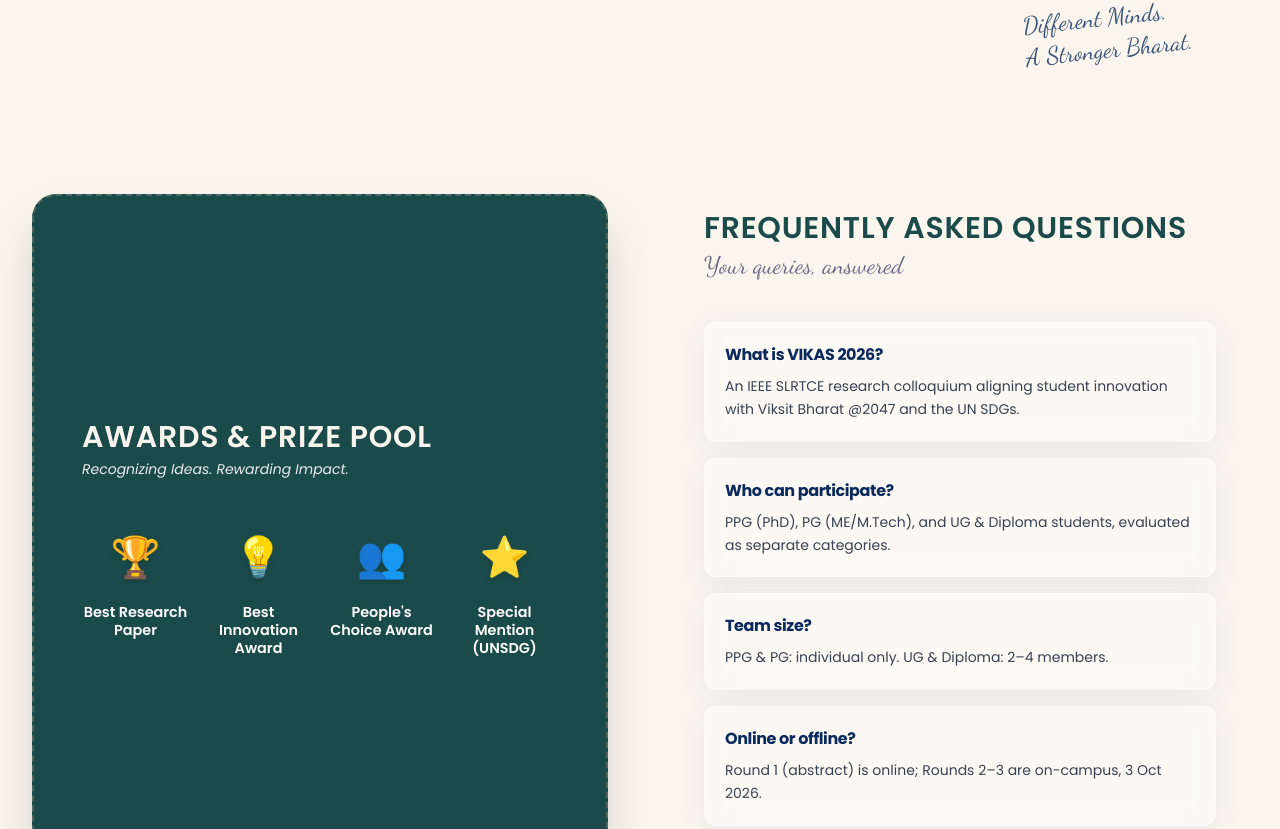
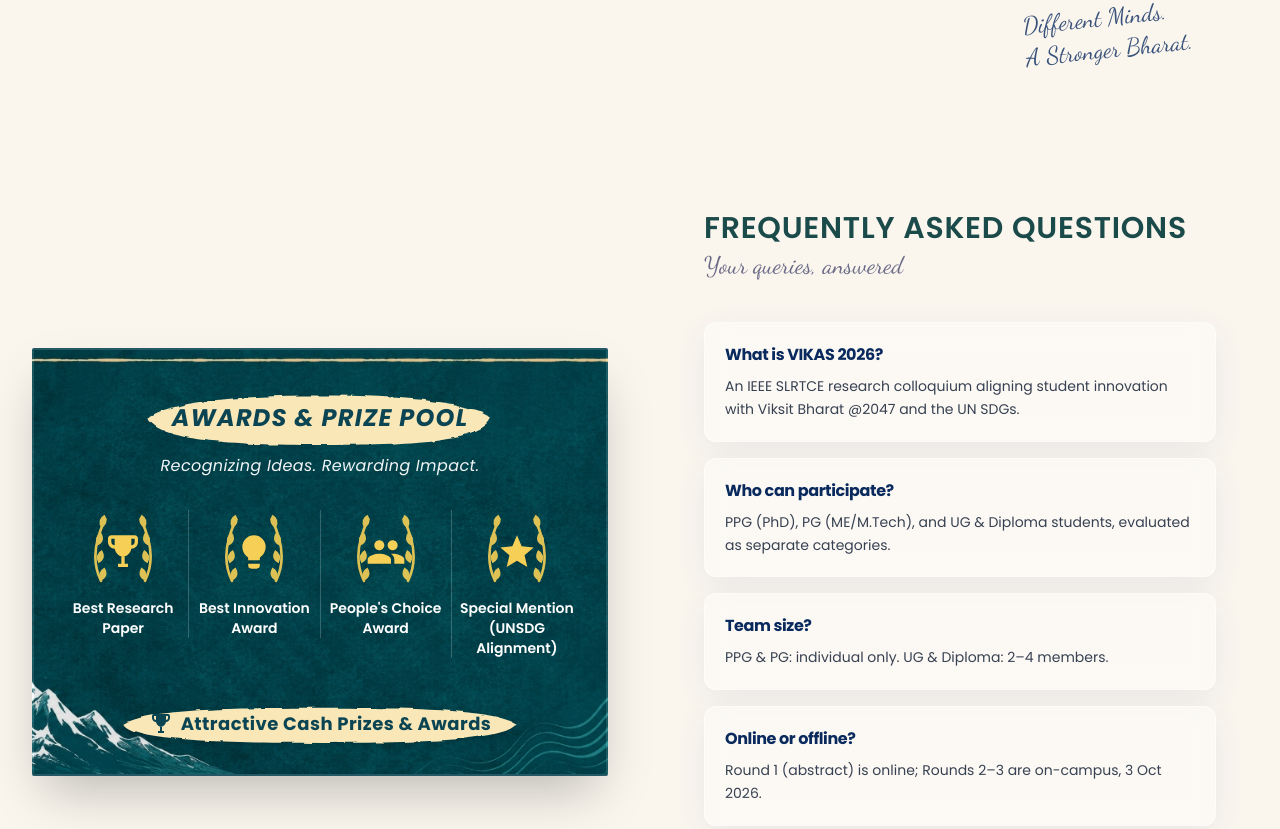
Before and after one commit to AdityaCodesIt/INSPIRE26, a React (Vite) app: page / in a window 1280 px wide. Shown: the part 5271-6100 px from the top of the page. Built offline with nearby package versions, Linux system fonts and the light colour scheme; a web font is replaced by a local one.

Commit message:
Solved Conflict

```diff
--- a/src/components/AwardsFAQSection.tsx
+++ b/src/components/AwardsFAQSection.tsx
@@ -2,48 +2,101 @@
 
 const AwardsFAQSection = () => {
   return (
-    <section id="awards" className="relative flex flex-col lg:flex-row min-h-[500px]">
+    <section id="awards" className="relative flex flex-col lg:flex-row">
 
       {/* Left Panel: Awards */}
       <div className="lg:w-1/2 p-4 md:p-8 flex items-center justify-center">
-        <div className="bg-[#1B4A4A] w-full text-white py-12 px-6 lg:px-12 relative rounded-3xl shadow-2xl border-2 border-dashed border-[#C8B89A]/30 flex flex-col justify-center h-full">
-          <motion.div
-          initial={{ opacity: 0, y: 30 }}
-          whileInView={{ opacity: 1, y: 0 }}
-          viewport={{ once: true }}
-          transition={{ duration: 0.6 }}
-          className="mb-12"
+        <div
+          className="bg-[#0b4553] w-full text-white pt-10 pb-6 px-2 lg:px-6 relative rounded-sm shadow-2xl overflow-hidden flex flex-col justify-center bg-cover bg-center bg-no-repeat border-[2px] border-white/10"
+          style={{ backgroundImage: "url('/award-bg.jpg')" }}
         >
-          <h2 className="text-2xl md:text-3xl font-semibold tracking-wide mb-1 font-sans text-bg-cream">AWARDS & PRIZE POOL</h2>
-          <p className="font-sans text-sm italic opacity-90 text-white">Recognizing Ideas. Rewarding Impact.</p>
-        </motion.div>
+          {/* Dark overlay to ensure text contrast if needed */}
+          <div className="absolute inset-0 bg-black/10 pointer-events-none mix-blend-multiply"></div>
 
-        <div className="grid grid-cols-2 sm:grid-cols-4 gap-4 mb-12">
-          {[
-            { title: 'Best Research Paper', icon: '🏆' },
-            { title: 'Best Innovation Award', icon: '💡' },
-            { title: 'People\'s Choice Award', icon: '👥' },
-            { title: 'Special Mention (UNSDG)', icon: '⭐' },
-          ].map((award, i) => (
-            <motion.div
-              key={i}
-              className="award-card"
-              initial={{ opacity: 0, scale: 0.8 }}
-              whileInView={{ opacity: 1, scale: 1 }}
-              viewport={{ once: true }}
-              transition={{ duration: 0.5, delay: i * 0.1 }}
-            >
-              <div className="icon">{award.icon}</div>
-              <p className="title leading-tight">{award.title}</p>
-            </motion.div>
-          ))}
+          <div className="relative z-10 flex flex-col items-center w-full">
+            {/* Heading on Brush Stroke */}
+            <div className="relative inline-block mb-1 mt-2">
+              <svg className="absolute inset-0 w-[110%] h-[150%] -left-[5%] -top-[25%] text-[#F9E7B7] drop-shadow-sm" preserveAspectRatio="none" viewBox="0 0 200 40">
+                <path fill="currentColor" d="M 5,20 C 15,10 50,5 100,5 C 150,5 185,10 195,20 C 190,35 150,38 100,38 C 50,38 10,35 5,20 Z" filter="url(#rough-edge)" />
+                <defs>
+                  <filter id="rough-edge">
+                    <feTurbulence type="fractalNoise" baseFrequency="0.1" numOctaves="3" result="noise" />
+                    <feDisplacementMap in="SourceGraphic" in2="noise" scale="3" xChannelSelector="R" yChannelSelector="G" />
+                  </filter>
+                </defs>
+              </svg>
+              <h2 className="relative z-10 text-lg md:text-2xl font-bold tracking-wider font-sans text-[#0b4553] uppercase italic px-4 py-1">
+                AWARDS & PRIZE POOL
+              </h2>
+            </div>
+
+            <p className="relative z-10 font-sans text-xs md:text-base italic opacity-95 text-white mb-8 mt-3 tracking-wide text-center">
+              Recognizing Ideas. Rewarding Impact.
+            </p>
+
+            {/* Awards Grid */}
+            <div className="relative z-10 flex flex-row items-start justify-center w-full max-w-2xl mx-auto divide-x divide-white/20 mb-8">
+              {[
+                { title: 'Best Research\nPaper', icon: <path d="M19,2H5C3.89,2 3,2.89 3,4V6C3,8.21 4.79,10 7,10C7.54,12.8 10.03,15 13,15V19H9V21H15V19H11V15C13.97,15 16.46,12.8 17,10C19.21,10 21,8.21 21,6V4C21,2.89 20.11,2 19,2M7,8C5.9,8 5,7.1 5,6V4H7V8M19,6C19,7.1 18.1,8 17,8V4H19V6Z"/> },
+                { title: 'Best Innovation\nAward', icon: <path d="M12,2A7,7 0 0,0 5,9C5,11.38 6.19,13.47 7.76,14.74C8.36,15.22 8.5,15.5 8.5,16V17H15.5V16C15.5,15.5 15.64,15.22 16.24,14.74C17.81,13.47 19,11.38 19,9A7,7 0 0,0 12,2M8.5,20V19H15.5V20A2,2 0 0,1 13.5,22H10.5A2,2 0 0,1 8.5,20Z"/> },
+                { title: 'People\'s Choice\nAward', icon: <path d="M16 11c1.66 0 2.99-1.34 2.99-3S17.66 5 16 5c-1.66 0-3 1.34-3 3s1.34 3 3 3zm-8 0c1.66 0 2.99-1.34 2.99-3S9.66 5 8 5C6.34 5 5 6.34 5 8s1.34 3 3 3zm0 2c-2.33 0-7 1.17-7 3.5V19h14v-2.5c0-2.33-4.67-3.5-7-3.5zm8 0c-.29 0-.62.02-.97.05 1.16.84 1.97 1.97 1.97 3.45V19h6v-2.5c0-2.33-4.67-3.5-7-3.5z"/> },
+                { title: 'Special Mention\n(UNSDG Alignment)', icon: <path d="M12,17.27L18.18,21L16.54,13.97L22,9.24L14.81,8.62L12,2L9.19,8.62L2,9.24L7.45,13.97L5.82,21L12,17.27Z"/> },
+              ].map((award, i) => (
+                <div key={i} className="flex-1 flex flex-col items-center px-1 sm:px-2 text-center">
+                  <div className="relative w-14 h-14 sm:w-20 sm:h-20 mb-2 flex items-center justify-center">
+                    {/* Laurel Wreath */}
+                    <svg viewBox="0 0 100 100" fill="none" stroke="currentColor" strokeWidth="3" strokeLinecap="round" strokeLinejoin="round" className="absolute inset-0 w-full h-full text-[#F6D056] opacity-90 scale-[1.1]">
+                      <path d="M25,85 Q10,55 30,15" />
+                      <path d="M75,85 Q90,55 70,15" />
+                      <path d="M25,85 Q35,80 29,70 Q20,75 25,85" fill="currentColor" stroke="none" />
+                      <path d="M22,65 Q32,60 26,50 Q17,55 22,65" fill="currentColor" stroke="none" />
+                      <path d="M21,45 Q31,40 25,30 Q16,35 21,45" fill="currentColor" stroke="none" />
+                      <path d="M25,25 Q35,20 29,10 Q20,15 25,25" fill="currentColor" stroke="none" />
+
+                      <path d="M75,85 Q65,80 71,70 Q80,75 75,85" fill="currentColor" stroke="none" />
+                      <path d="M78,65 Q68,60 74,50 Q83,55 78,65" fill="currentColor" stroke="none" />
+                      <path d="M79,45 Q69,40 75,30 Q84,35 79,45" fill="currentColor" stroke="none" />
+                      <path d="M75,25 Q65,20 71,10 Q80,15 75,25" fill="currentColor" stroke="none" />
+                    </svg>
+                    {/* Inner Icon */}
+                    <svg viewBox="0 0 24 24" fill="currentColor" className="w-5 h-5 sm:w-10 sm:h-10 text-[#F6D056] relative z-10 mt-1 drop-shadow-md">
+                      {award.icon}
+                    </svg>
+                  </div>
+                  <p className="font-sans text-[0.55rem] sm:text-[0.75rem] md:text-sm font-semibold text-white whitespace-pre-line leading-tight">
+                    {award.title}
+                  </p>
+                </div>
+              ))}
+            </div>
+
+            {/* Bottom Banner */}
+            <div className="relative inline-block mt-4 mb-2">
+              <svg className="absolute inset-0 w-[110%] h-[150%] -left-[5%] -top-[25%] text-[#F9E7B7] drop-shadow-md" preserveAspectRatio="none" viewBox="0 0 200 40">
+                <path fill="currentColor" d="M 5,20 C 15,10 50,8 100,8 C 150,8 185,10 195,20 C 190,32 150,34 100,34 C 50,34 10,32 5,20 Z" filter="url(#rough-edge2)" />
+                <defs>
+                  <filter id="rough-edge2">
+                    <feTurbulence type="fractalNoise" baseFrequency="0.08" numOctaves="3" result="noise" />
+                    <feDisplacementMap in="SourceGraphic" in2="noise" scale="3" xChannelSelector="R" yChannelSelector="G" />
+                  </filter>
+                </defs>
+              </svg>
+              <div className="relative z-10 flex items-center justify-center gap-2 px-4 py-1">
+                <svg viewBox="0 0 24 24" fill="currentColor" className="w-4 h-4 md:w-6 md:h-6 text-[#0b4553]">
+                  <path d="M19,2H5C3.89,2 3,2.89 3,4V6C3,8.21 4.79,10 7,10C7.54,12.8 10.03,15 13,15V19H9V21H15V19H11V15C13.97,15 16.46,12.8 17,10C19.21,10 21,8.21 21,6V4C21,2.89 20.11,2 19,2M7,8C5.9,8 5,7.1 5,6V4H7V8M19,6C19,7.1 18.1,8 17,8V4H19V6Z"/>
+                </svg>
+                <span className="text-xs md:text-lg font-bold tracking-wide font-sans text-[#0b4553]">
+                  Attractive Cash Prizes & Awards
+                </span>
+              </div>
+            </div>
           </div>
         </div>
       </div>
 
       {/* Right Panel: FAQ */}
       <div className="lg:w-1/2 bg-transparent py-12 px-6 lg:px-16 flex flex-col justify-start overflow-y-auto" style={{ maxHeight: '800px' }}>
-         <motion.div
+        <motion.div
           initial={{ opacity: 0, y: 30 }}
           whileInView={{ opacity: 1, y: 0 }}
           viewport={{ once: true }}
--- a/src/components/ThemesSection.tsx
+++ b/src/components/ThemesSection.tsx
@@ -202,7 +202,7 @@
               transition={{ duration: 0.6, delay: 0.8 }}
             >
               <p className="font-handwriting text-2xl text-brand-navy leading-tight whitespace-nowrap">
-                  Ideas<br/>that build<br/>a better<br/>tomorrow <span className="text-brand-orange text-3xl ml-1">↗</span>
+                Ideas<br />that build<br />a better<br />tomorrow <span className="text-brand-orange text-3xl ml-1">↗</span>
               </p>
             </motion.div>
           </div>
--- a/src/index.css
+++ b/src/index.css
@@ -5,23 +5,34 @@
 @tailwind utilities;
 
 @layer base {
+  html {
+    scroll-snap-type: y proximity;
+    scroll-behavior: smooth;
+  }
+
   body {
     @apply text-brand-navy font-sans antialiased overflow-x-clip bg-[#FAF6EE];
   }
 
-  h1, h2, h3, h4, h5, h6 {
+  h1,
+  h2,
+  h3,
+  h4,
+  h5,
+  h6 {
     @apply font-sans text-brand-navy font-bold tracking-tight;
   }
 }
 
 @layer components {
+
   /* Postage Stamp Card */
   .stamp-card {
     border: 3px solid theme('colors.stamp-border');
     border-radius: 4px;
     padding: 12px;
     background: theme('colors.bg-cream');
-    box-shadow: 2px 2px 6px rgba(0,0,0,0.15);
+    box-shadow: 2px 2px 6px rgba(0, 0, 0, 0.15);
     /* Basic serrated edge fallback */
     position: relative;
   }
@@ -35,13 +46,15 @@
     z-index: -1;
     pointer-events: none;
     border-radius: 6px;
-    opacity: 0.5; /* Makes the border look like a shadow/cutout */
+    opacity: 0.5;
+    /* Makes the border look like a shadow/cutout */
   }
 
   /* Primary CTA Button */
   .btn-primary {
     @apply bg-brand-orange text-white rounded-full px-7 py-3 font-semibold text-base transition-colors duration-200 shadow-md;
   }
+
   .btn-primary:hover {
     @apply bg-[#E05500];
   }
@@ -50,9 +63,11 @@
   .stat-card {
     @apply text-center flex flex-col items-center justify-center;
   }
+
   .stat-card .number {
     @apply font-display text-[2.5rem] font-bold text-brand-navy leading-none mb-2;
   }
+
   .stat-card .label {
     @apply font-sans text-[0.85rem] text-text-muted uppercase tracking-wider font-semibold;
   }
@@ -75,9 +90,11 @@
   .award-card {
     @apply flex flex-col items-center gap-2 text-white text-center;
   }
+
   .award-card .icon {
     @apply text-[2.5rem] text-accent-gold mb-2 drop-shadow-md;
   }
+
   .award-card .title {
     @apply font-sans text-[0.9rem] font-semibold;
   }
@@ -92,13 +109,16 @@
   .perspective-1000 {
     perspective: 1000px;
   }
+
   .preserve-3d {
     transform-style: preserve-3d;
   }
+
   .backface-hidden {
     backface-visibility: hidden;
     -webkit-backface-visibility: hidden;
   }
+
   .rotate-y-180 {
     transform: rotateY(180deg);
   }
```
Also changed, not shown: src/components/CTASection.tsx (+5 -5 lines), src/components/InformationScrollSection.tsx (+3 -4 lines), src/components/TimelineSection.tsx (+3 -4 lines), public/award-bg.jpg (added), src/components/AboutSection.tsx (line endings or trailing spaces), src/components/HeroSection.tsx (indentation only). Lines whose indentation alone changed are shown as unchanged.
